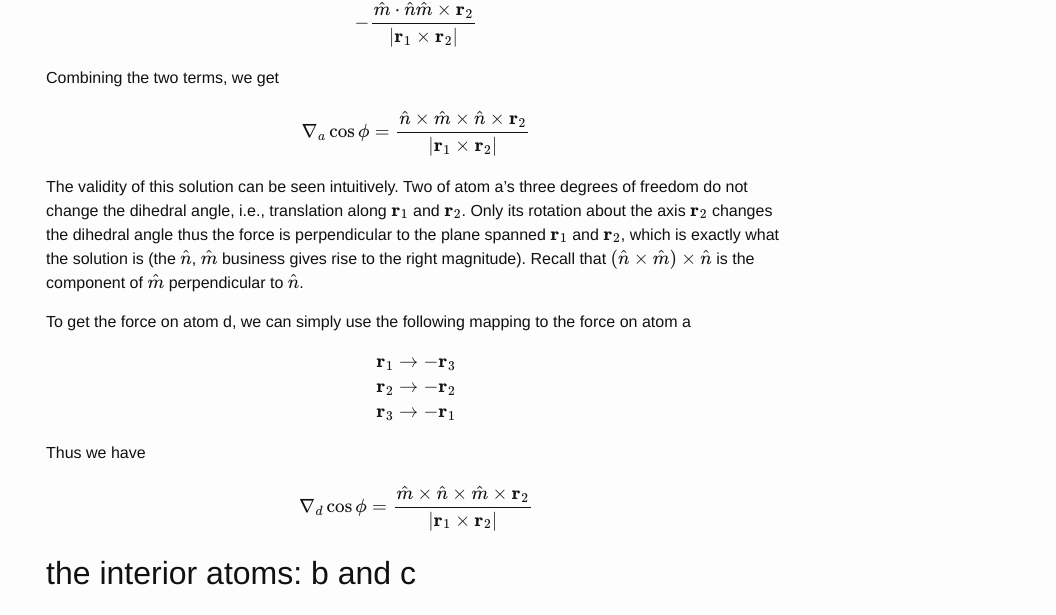
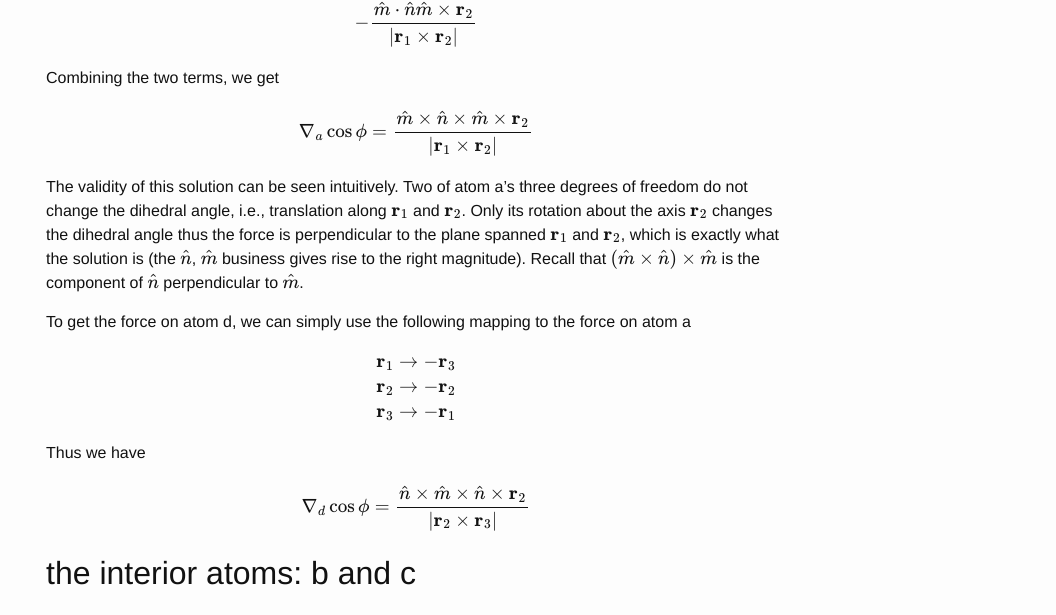
Before and after one commit to nosarthur/nosarthur.github.io, a Jekyll site: the page built from _posts/2017-02-01-dihedral-force.md, in a window 1280 px wide and 900 px high, scrolled down 2735 px. Shown: the part 151-766 px from the top of the window, without its empty margins (224-1280 px from the left). Built offline with Jekyll 4.4.1, drawn with Linux system fonts in a browser that asks for light colours; formulas are drawn with MathJax 3; comment, search, counter and statistics services are not loaded; some of the changed text lies outside the part shown.

Commit message:
fix typo on diheral post

```diff
--- a/_posts/2017-02-01-dihedral-force.md
+++ b/_posts/2017-02-01-dihedral-force.md
@@ -74,7 +74,7 @@ To get the force due to the dihedral angle potential, we need to take gradient o
 It is helpful to first express $$\cos\phi$$ in terms of the atoms' coordinates and use chain rule.
 Then the exact form of $$U(\phi)$$ becomes less important in the derivation of the dihedral forces because
 
-$$ \mathbf f_a=\nabla_a U(\phi) = \frac{\partial U(\phi)}{\partial \cos\phi}\nabla_a \cos\phi$$
+$$ \mathbf f_a=-\nabla_a U(\phi) = \frac{\partial U(\phi)}{\partial \cos\phi}\nabla_a \cos\phi$$
 
 and we only need to worry about $$\nabla_a\cos\phi$$.
 Here I used atom a as example and $$\nabla_a$$ means gradient with respect to atom a's coordinates. The other atoms follows the same notation.
@@ -135,12 +135,12 @@ $$ -\frac{\hat m\cdot\hat n \hat m\times \mathbf r_2}{|\mathbf r_1\times \mathbf
 
 Combining the two terms, we get
 
-$$ \nabla_a\cos\phi = \frac{\hat n \times\hat m \times \hat n \times \mathbf r_2}{|\mathbf r_1\times \mathbf r_2|} $$
+$$ \nabla_a\cos\phi = \frac{\hat m \times\hat n \times \hat m \times \mathbf r_2}{|\mathbf r_1\times \mathbf r_2|} $$
 
 The validity of this solution can be seen intuitively.
 Two of atom a's three degrees of freedom do not change the dihedral angle, i.e., translation along $$\mathbf r_1$$ and $$\mathbf r_2$$.
 Only its rotation about the axis $$\mathbf r_2$$ changes the dihedral angle thus the force is perpendicular to the plane spanned $$\mathbf r_1$$ and $$\mathbf r_2$$, which is exactly what the solution is (the $$\hat n$$, $$\hat m$$ business gives rise to the right magnitude).
-Recall that $$(\hat n\times\hat m)\times\hat n$$ is the component of $$\hat m$$ perpendicular to $$\hat n$$.
+Recall that $$(\hat m\times\hat n)\times\hat m$$ is the component of $$\hat n$$ perpendicular to $$\hat m$$.
 
 To get the force on atom d, we can simply use the following mapping to the force on atom a
 
@@ -152,7 +152,7 @@ $$ \begin{align}
 
 Thus we have
 
-$$ \nabla_d\cos\phi = \frac{\hat m \times\hat n \times \hat m \times \mathbf r_2}{|\mathbf r_1\times \mathbf r_2|} $$
+$$ \nabla_d\cos\phi = \frac{\hat n \times\hat m \times \hat n \times \mathbf r_2}{|\mathbf r_2\times \mathbf r_3|} $$
 
 ## the interior atoms: b and c
 
```
